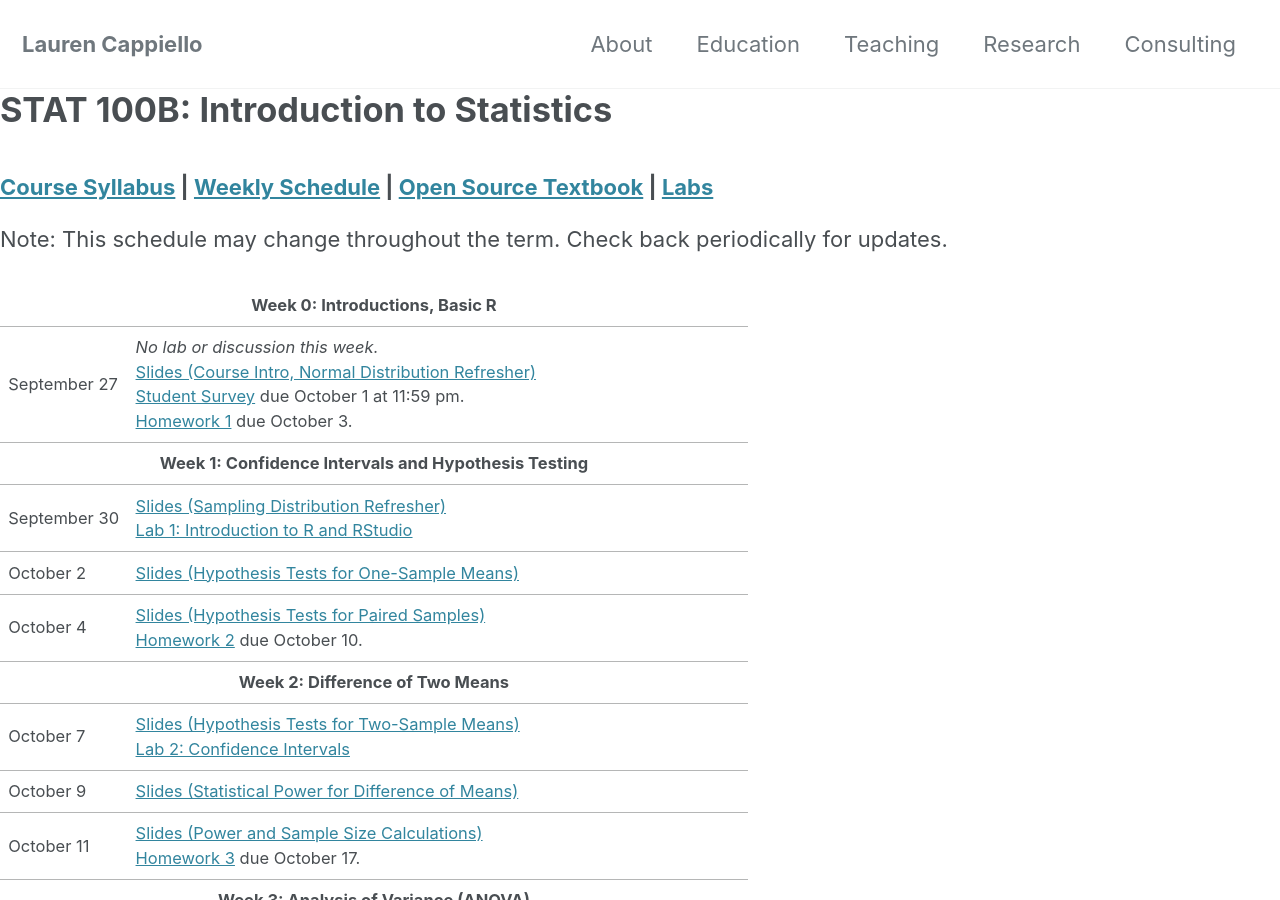
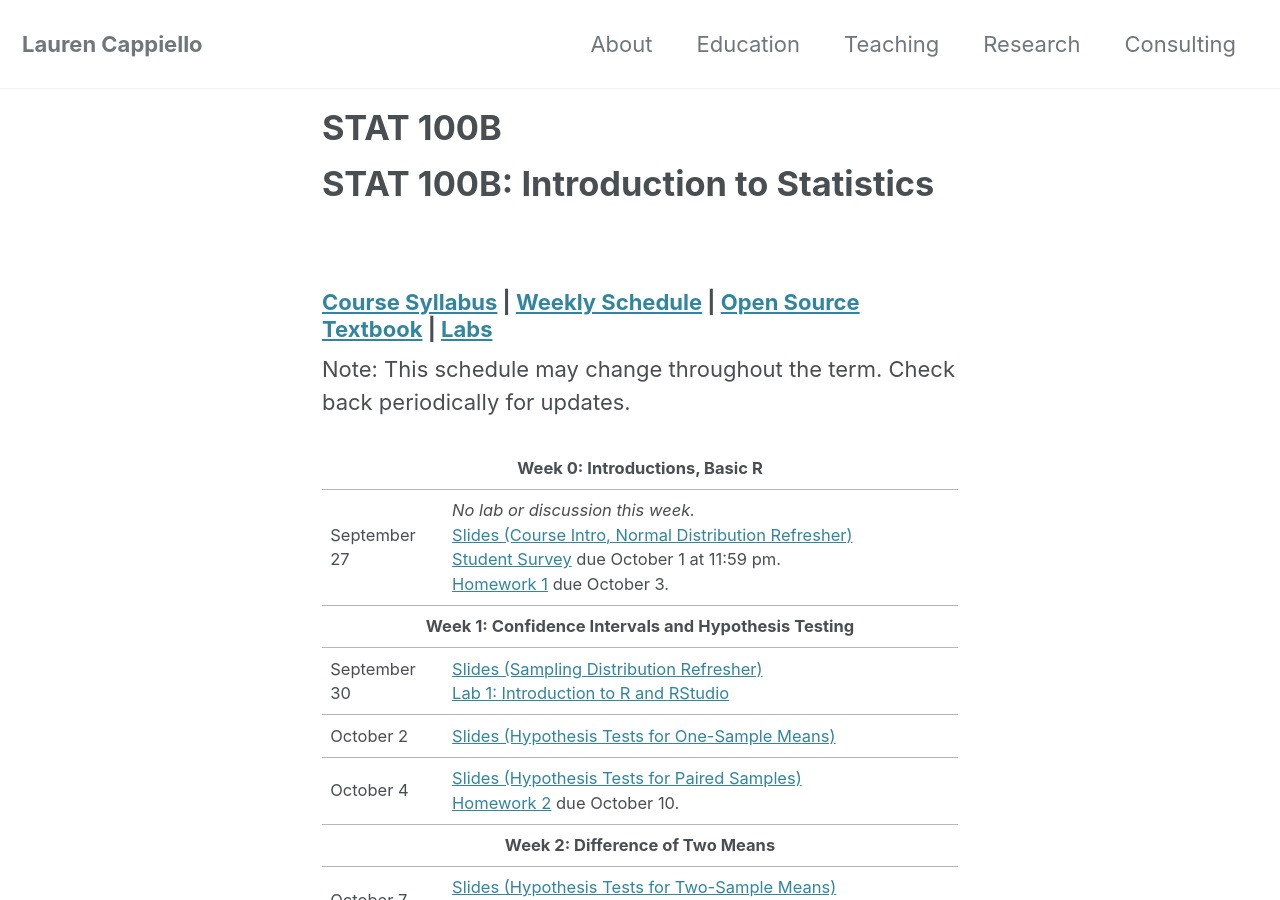
Before and after one commit to lgpcappiello/lgpcappiello.github.io, a Jekyll site: the page built from teaching/stat100b/index.md, in a window 1280 px wide and 900 px high. Built offline with Jekyll 4.4.1, drawn with Linux system fonts in a browser that asks for light colours; cached includes are drawn as plain includes; nearby versions of some CDN libraries; our own code applies the rules of GitHub Pages for plain Markdown files.

Commit message:
Update index.md

```diff
--- a/teaching/stat100b/index.md
+++ b/teaching/stat100b/index.md
@@ -1,3 +1,9 @@
+---
+permalink: /stat100b/
+title: "STAT 100B"
+layout: single
+---
+
 # STAT 100B: Introduction to Statistics
 ### <a href="https://lgpcappiello.github.io/teaching/stat100b/syllabus.pdf" target="blank">Course Syllabus</a> | <a href="https://lgpcappiello.github.io/teaching/stat100b/schedule.html" target="blank">Weekly Schedule</a> | <a href="https://www.openintro.org/stat/textbook.php?stat_book=os" target="blank">Open Source Textbook</a> | <a href="https://lgpcappiello.github.io/teaching/stat100b/labs/labs.html" target="blank">Labs</a>
 
```
